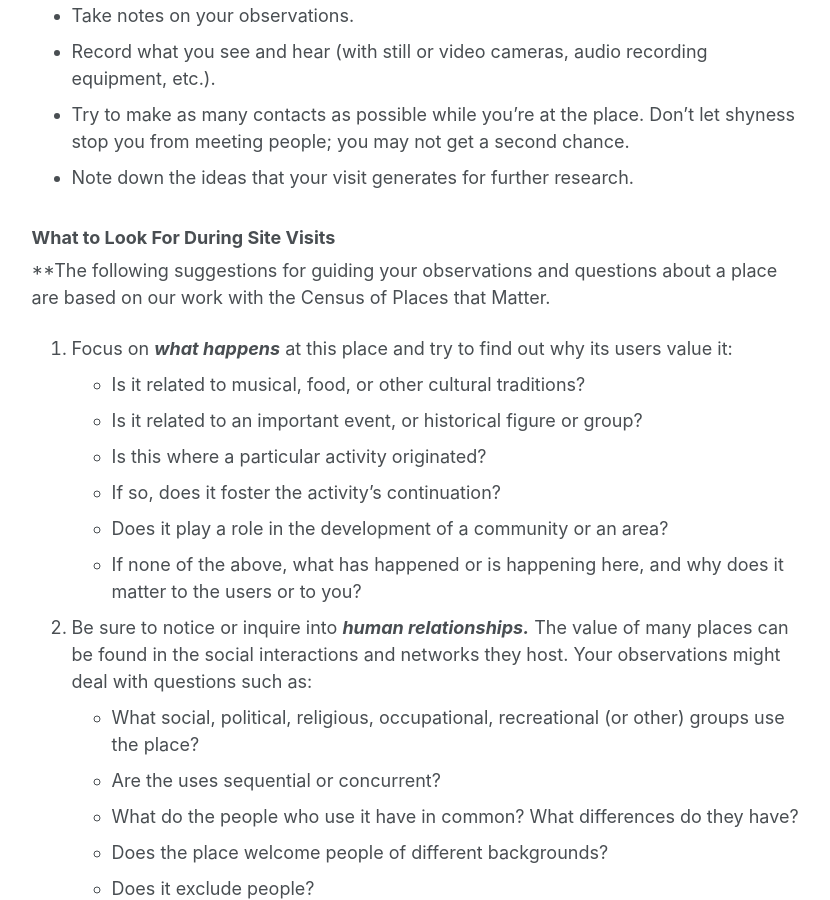
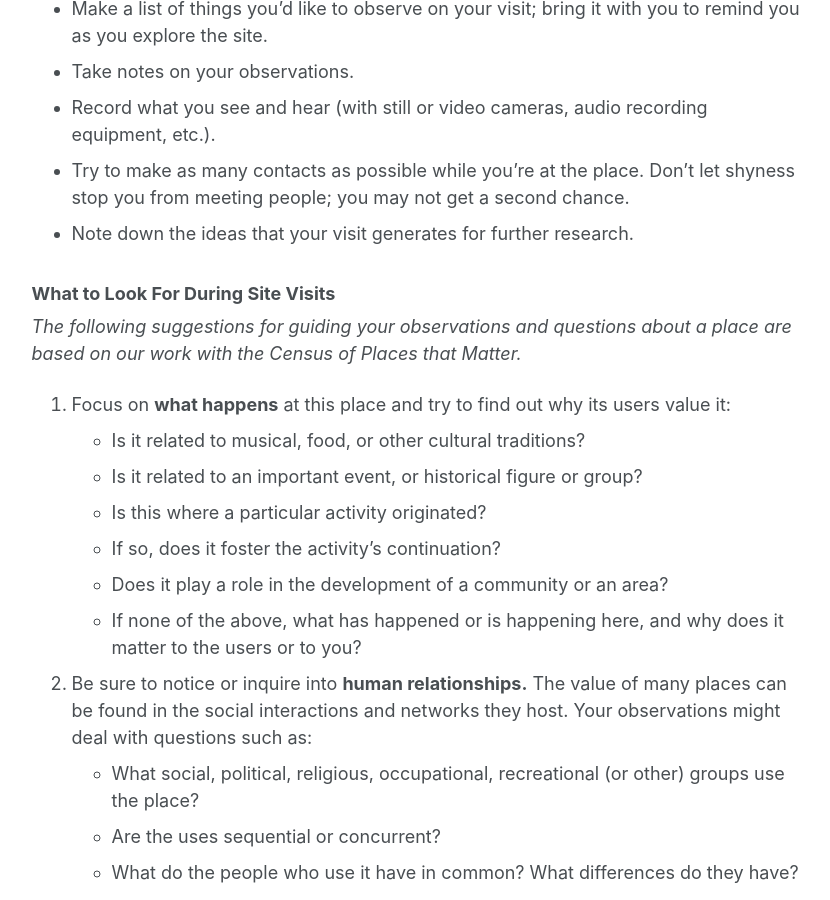
Before and after one commit to localpreservation/placematters, a Jekyll site: the page built from _pages/03-explaining-your-place.md, in a window 1280 px wide and 900 px high, scrolled down 2727 px. Shown: the whole window, without its empty margins (250-1080 px from the left). Built offline with Jekyll 4.4.1, drawn with Linux system fonts in a browser that asks for light colours; some of the changed text lies outside the part shown.

Commit message:
Fixing broken links

```diff
--- a/_pages/03-explaining-your-place.md
+++ b/_pages/03-explaining-your-place.md
@@ -52,7 +52,7 @@ Field research involves many activities:
 
 Below we'll consider some of these steps, based on our experience with field research for the Census of Places that Matter. As you read, you're likely to come up with your own ideas about how to make the most of "going to the scene," so be sure to note them down.
 
-### **Site Visits**
+## Site Visits
 
 Think of your visit as detective work: you're at the site to observe. Use the site visit to confirm or reconsider your ideas about who is interested in this place, and why they think it matters.
 
@@ -67,16 +67,16 @@ Important steps to take before, during and after a site visit include:
 
 ### What to Look For During Site Visits
 
-**The following suggestions for guiding your observations and questions about a place are based on our work with the Census of Places that Matter.
+*The following suggestions for guiding your observations and questions about a place are based on our work with the Census of Places that Matter.*
 
-1. Focus on ***what happens*** at this place and try to find out why its users value it:
+1. Focus on **what happens** at this place and try to find out why its users value it:
   - Is it related to musical, food, or other cultural traditions?
   - Is it related to an important event, or historical figure or group?
   - Is this where a particular activity originated?
   - If so, does it foster the activity's continuation?
   - Does it play a role in the development of a community or an area?
   - If none of the above, what has happened or is happening here, and why does it matter to the users or to you?
-2. Be sure to notice or inquire into ***human relationships.*** The value of many places can be found in the social interactions and networks they host. Your observations might deal with questions such as:
+2. Be sure to notice or inquire into **human relationships.** The value of many places can be found in the social interactions and networks they host. Your observations might deal with questions such as:
   - What social, political, religious, occupational, recreational (or other) groups use the place?
   - Are the uses sequential or concurrent?
   - What do the people who use it have in common? What differences do they have?
@@ -85,36 +85,36 @@ Important steps to take before, during and after a site visit include:
   - Are the people who live near the place aware of it; do they value it?
   - Are there tensions, competition, or conflicts connected to the site, and differing perspectives about it?
   - You may not be able to answer all these questions from observations alone. Follow them up in interviews and conversations.
-3. Take time to examine the ***appearance*** of the place. Its physical aspects are part of its history (and will be of particular relevance if you're contemplating any kind of landmark designation). Things to note include:
+3. Take time to examine the **appearance** of the place. Its physical aspects are part of its history (and will be of particular relevance if you're contemplating any kind of landmark designation). Things to note include:
   - The type of structure, e.g., is it a building? What kind? What was it built for?
   - The distinctive physical features of your place—if it's a building, note interior and exterior—especially when you believe these features are connected to the historical events, memories, longstanding use, or other factors that make the place important.
   - The materials used in the interior and exterior.
   - If you recognize the architectural style, note that as well, but because places that matter are often structures of modest architectural distinction, you may not be able to neatly slot your site into a single architectural category using traditional standards.
   - Its current use; uses of this place may have changed over the years.
-4. Understanding ***how a place relates to its surroundings*** provides another clue to the ways people may value it:
+4. Understanding **how a place relates to its surroundings** provides another clue to the ways people may value it:
   - Is your place distinct from or well integrated into the neighborhood? Is it visited by locals *and* outsiders?
   - Does the spatial relationship of your place to its surroundings influence its use or function? For example, a small park standing in the midst of a densely built landscape may be especially meaningful to its neighbors because it's the only park around. - If your place hosts gatherings of some kind, who attends and where are they from?
   - Examining both current and historical maps can help you better understand the relationship of a place to its surroundings, as can observation and interviewing.
-5. Stay alert to opportunities to ***get behind the scenes*** of a place:
+5. Stay alert to opportunities to **get behind the scenes** of a place:
 - Informal or impromptu tours offered during a site visit provide a  chance to see things that wouldn't be otherwise visible.
 - Touring the site with a variety of guides may reveal varied insights.
 - Spontaneous conversations with people who happen to be at the site  when you're visiting, such as neighbors, customers, people "passing  through," or other types of visitors, can result in your collecting  useful—and unexpected—information and perspectives.
-6. ** ***Taking photographs*** during site visits will help you to more accurately recall the place later on, and see features that may have initially escaped your notice. Think about capturing:
+6. ** **Taking photographs** during site visits will help you to more accurately recall the place later on, and see features that may have initially escaped your notice. Think about capturing:
 - Details of unique architectural features.
 - Evidence of how the place is used or was used in the past.
 - Events happening at the site.
 - Portraits of your interviewees.
 - You will especially value these photographs later on, when making public presentations: photos can bring your place to life in a way that words alone cannot. And since the appearance of a place changes over time, your photographs can contribute to the evolving visual record of the place.
 
-### Interviews
+## Interviews
 
 A big part of field research is conducting interviews; a big part of successful interviewing is finding the right people to talk to. Think broadly when considering whom to interview; you can always narrow your options down later.
 
-**Who to Interview**
+### Who to Interview
 
 How many interviews to conduct will be a judgment call, based on available resources and time, and your evaluation of how valuable the interviews are for collecting information, as well as for securing community investment in your larger effort. You can always start with a few interviews, and add more as you need to; your initial contacts will lead you to others.
 
-Some questions to consider in ***identifying good interview subjects*** include:
+Some questions to consider in **identifying good interview subjects** include:
 
 - Who really likes or dislikes the place?
 - Who are the "official" and "unofficial" users?
@@ -132,7 +132,7 @@ To get multiple perspectives, try for a mix of people of different occupations,
 - Writing inquiries to newspapers, organizational newsletters, blogs, or online groups/mailing lists ("listservs")
 - Investigating other places connected to your place - Attending events related to the place, such as public forums, community celebrations, or heritage tours
 
-**How to Conduct a Rewarding Interview**
+### How to conduct a rewarding interview
 
 1. Before the interview, **develop questions** based on what you think
 the person can tell you about the place:
@@ -144,7 +144,7 @@ the person can tell you about the place:
      - Tell me about some of your favorite stories about this place—either your own, or ones you've heard from others.
      - What is your most vivid/happy memory of the place? What are your sad memories?
      - Describe how the neighborhood has changed.
-  - This [questionnaire]() has more sample questions to get you started.
+  - This [questionnaire](/placematters/questionnaire) has more sample questions to get you started.
 2. During the interview, practice **active listening**. Interviewing is an exercise in good listening. Take care not to let your passion for the subject distract you from being an interested listener who elicits what the interviewee knows. This is your best contribution to a successful interview.
   - Use your questions as a guide, but stay flexible. You can revise your questions as the interview progresses if the conversation takes an unexpected but interesting turn. If your questions elicit a story or take the conversation in a direction that doesn't seem relevant, be cautious about cutting it off right away. You may be surprised at the connections that develop. You can gently direct the conversation back to your questions when you need to.
   - While some interviewees will need prompting in order to speak, don't worry if silences develop. Sometimes a person just needs time to remember, and letting pauses hang for a bit ensures that you don't accidentally cut off their best comments!
@@ -153,7 +153,7 @@ the person can tell you about the place:
   - Be sure to ask your interviewee for research leads, such as other people to interview and books or articles to read. And remember to ask about private collections of photographs or other documents—these informal collections, big or small, can provide some of the most useful information.
 3. After the interview, **label** your discs, tapes, and notes with the date of the interview, the correctly spelled name of the interviewee, and your name.
 
-**Evaluating What You've Learned**
+### Evaluating What You've Learned
 
 You're bound to encounter conflicting stories that are difficult to make sense of: whose account is right? But seeming disagreements can be informative: they often reveal divisions based on race, ethnicity, class, gender, age, and other factors. Also keep in mind that the act of remembering is itself a creative process. People's memories can vary over time for all kinds of interesting reasons. Memories can also evolve to conform to accounts that people have read or heard others tell.
 
@@ -170,11 +170,11 @@ Here are some suggestions for how to work with divergent stories about a place:
 
 ### Resources
 
-- [Making Sense of Oral History, by Linda Shopes]()
-- [Step-by-Step Guide to Oral History, by Judith Moyer]()
-- [A Place-Based Questionnaire, by Jennifer Scott]()
-- [City Lore Interviewing Guide]()
-- [Sample Release Agreement]()
+- [Making Sense of Oral History, by Linda Shopes](http://historymatters.gmu.edu/mse/oral/)
+- [Step-by-Step Guide to Oral History, by Judith Moyer](http://dohistory.org/on_your_own/toolkit/oralHistory.html)
+- [A Place-Based Questionnaire, by Jennifer Scott](/place-matters/questionnaire)
+- [City Lore Interviewing Guide](/place-matters/interviewing-guide)
+- [Sample Release Agreement](https://docs.google.com/document/d/1h0VyLSfmqSE10LTaVEgyuu_WDY4FGDq6U6OtE7VB3h8/edit?usp=sharing)
 
 ## Develop Themes
 
```
Also changed, not shown: _pages/toolkit.md (+9 -9 lines).
